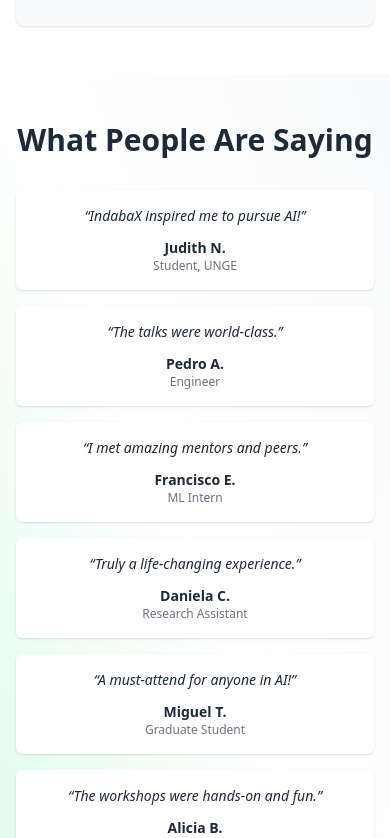
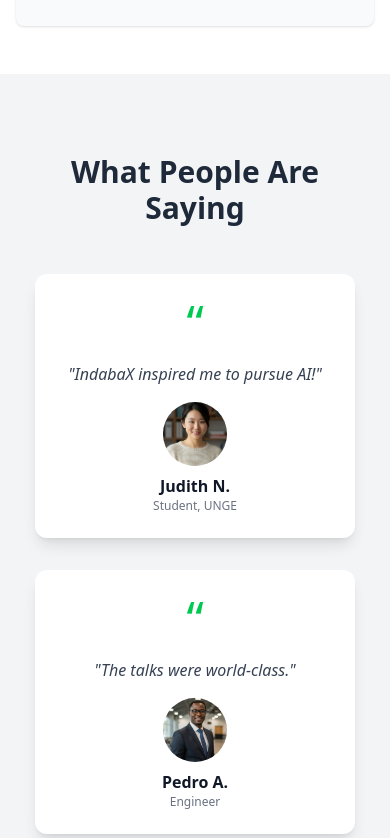
Before and after one commit to NeoPhetoane/IndabaX_Equatorial_Guinea, a React (Vite) app: page / in a window 390 px wide. Shown: the part 8240-9078 px from the top of the page. Built offline with nearby package versions, Linux system fonts and the light colour scheme.

Commit message:
Images added to testimonials and the cards' styling changed.

```diff
--- a/src/pages/Home.jsx
+++ b/src/pages/Home.jsx
@@ -29,32 +29,43 @@ const testimonials = [
     quote: "IndabaX inspired me to pursue AI!",
     name: "Judith N.",
     role: "Student, UNGE",
+    image: "/speaker9placeholder.jpg",
   },
-  { quote: "The talks were world-class.", name: "Pedro A.", role: "Engineer" },
+  {
+    quote: "The talks were world-class.",
+    name: "Pedro A.",
+    role: "Engineer",
+    image: "/speaker2placeholder.jpg",
+  },
   {
     quote: "I met amazing mentors and peers.",
     name: "Francisco E.",
     role: "ML Intern",
+    image: "/speaker4placeholder.jpg",
   },
   {
     quote: "Truly a life-changing experience.",
     name: "Daniela C.",
     role: "Research Assistant",
+    image: "/speaker6placeholder.jpg",
   },
   {
     quote: "A must-attend for anyone in AI!",
     name: "Miguel T.",
     role: "Graduate Student",
+    image: "/speaker7placeholder.jpg",
   },
   {
     quote: "The workshops were hands-on and fun.",
     name: "Alicia B.",
     role: "Software Engineer",
+    image: "/speaker5placeholder.jpg",
   },
   {
     quote: "Incredible community and vibes!",
     name: "Rafael K.",
     role: "Tech Enthusiast",
+    image: "/speaker8placeholder.jpg",
   },
 ];
 
@@ -342,19 +353,49 @@ export default function Home() {
       </section>
 
       {/* Testimonials */}
-      <section className="bg-gradient-to-tr from-green-100 via-white to-gray-50 py-12 px-4">
-        <div className="max-w-6xl mx-auto">
-          <h2 className="text-3xl font-bold text-center mb-8">
+      <section className="bg-gray-100 py-20 px-6">
+        <div className="max-w-6xl mx-auto text-center">
+          <h2 className="text-3xl font-extrabold text-gray-800 mb-12">
             What People Are Saying
           </h2>
-          <div className="grid grid-cols-1 sm:grid-cols-2 md:grid-cols-3 gap-4">
+
+          <div className="flex flex-wrap justify-center gap-8">
             {testimonials.map((t, index) => (
               <div
                 key={index}
-                className="bg-white p-4 rounded-md shadow text-center text-sm"
+                className="bg-white max-w-xs w-full p-6 rounded-xl shadow-lg hover:shadow-xl transition duration-300 flex flex-col items-center text-center"
               >
-                <p className="italic text-gray-800 mb-3">“{t.quote}”</p>
-                <p className="font-semibold">{t.name}</p>
+                <div className="text-5xl text-green-500 mb-4">“</div>
+
+                <p className="italic text-gray-700 mb-4">"{t.quote}"</p>
+
+                <div className="w-16 h-16 mb-2 rounded-full bg-gray-200 overflow-hidden">
+                  {t.image ? (
+                    <img
+                      src={t.image}
+                      alt={t.name}
+                      className="w-full h-full object-cover"
+                    />
+                  ) : (
+                    <div className="flex items-center justify-center h-full text-gray-400">
+                      <svg
+                        className="w-8 h-8"
+                        fill="none"
+                        stroke="currentColor"
+                        strokeWidth="1.5"
+                        viewBox="0 0 24 24"
+                      >
+                        <path
+                          strokeLinecap="round"
+                          strokeLinejoin="round"
+                          d="M16 7a4 4 0 11-8 0 4 4 0 018 0zM12 14a7 7 0 00-7 7h14a7 7 0 00-7-7z"
+                        />
+                      </svg>
+                    </div>
+                  )}
+                </div>
+
+                <p className="font-semibold text-gray-900">{t.name}</p>
                 <p className="text-xs text-gray-500">{t.role}</p>
               </div>
             ))}
```
